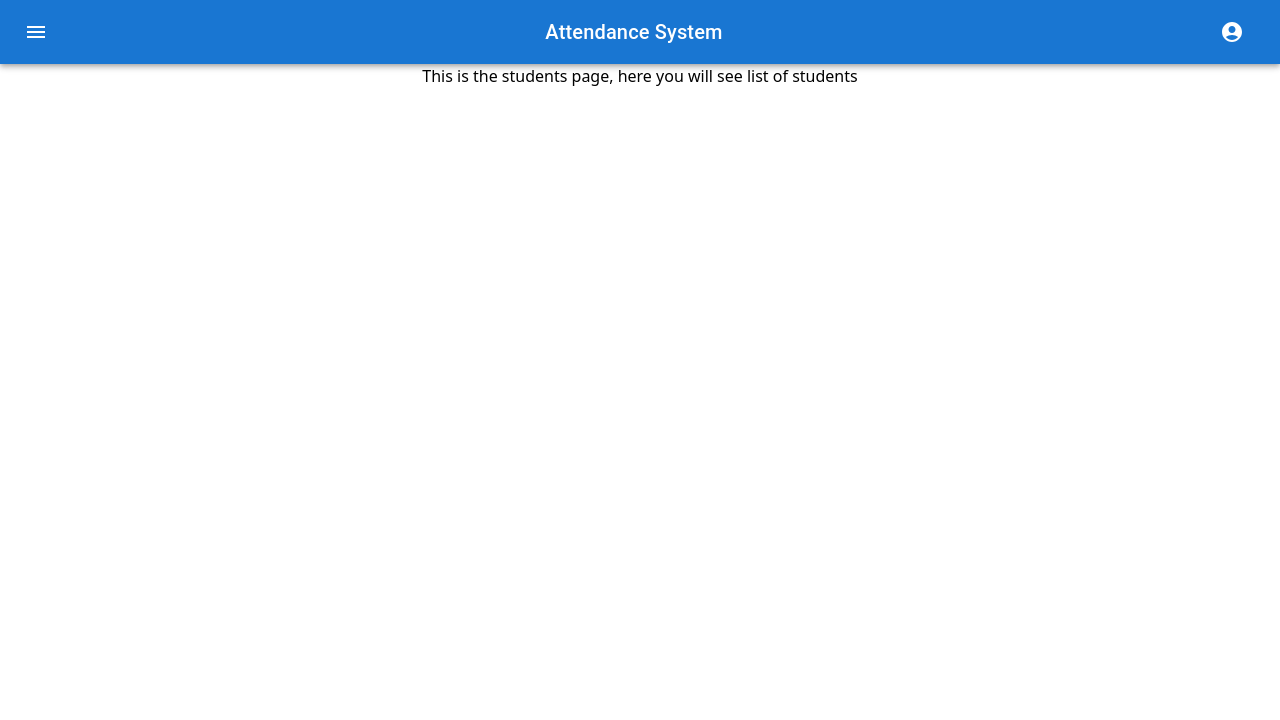
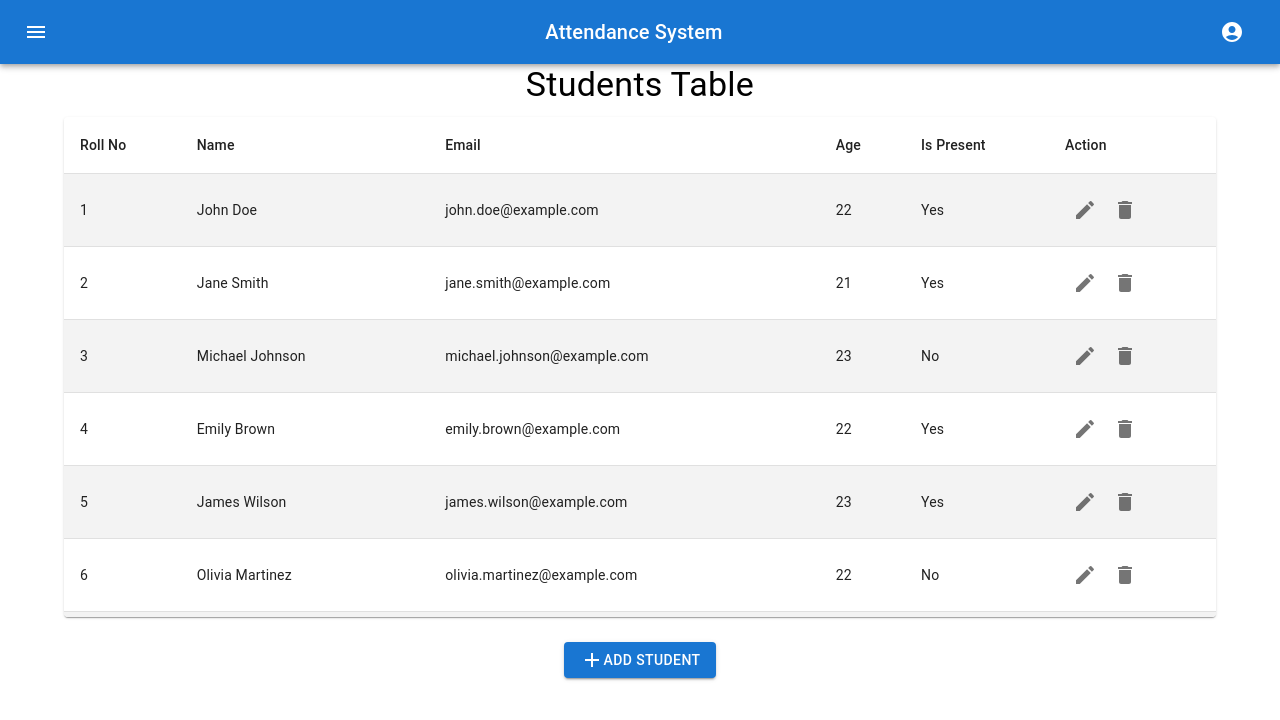
Before and after one commit to vaishak02/attendance-frontend, a React (Create React App) app: page /home/students in a window 1280 px wide. Shown: the top 720 px of the page. Built offline with nearby package versions, Linux system fonts and the light colour scheme; sample sign-in values are in the browser's storage.

Commit message:
Students table created

```diff
--- a/src/pages/Students.jsx
+++ b/src/pages/Students.jsx
@@ -1,5 +1,228 @@
-export default function Students() {
+import React, { useState } from "react";
+import {
+  Table,
+  TableBody,
+  TableCell,
+  TableContainer,
+  TableHead,
+  TableRow,
+  Paper,
+  Button,
+  Dialog,
+  DialogTitle,
+  DialogContent,
+  DialogActions,
+  TextField,
+  IconButton,
+  Typography,
+  Box,
+} from "@mui/material";
+import { Edit, Add, Delete } from "@mui/icons-material";
+import { styled } from "@mui/system";
+import studentsData from "../data/students.json";
+
+// Styled components
+const StyledTableContainer = styled(TableContainer)({
+  margin: "11px auto",
+  maxWidth: "90%",
+  height: 500,
+  overflowY: "auto",
+});
+
+const StyledTable = styled(Table)({
+  minWidth: 650,
+});
+
+const StyledTableRow = styled(TableRow)({
+  "&:nth-of-type(odd)": {
+    backgroundColor: "#f3f3f3",
+  },
+});
+
+const StyledButton = styled(Button)({
+  marginTop: "14px",
+});
+
+const StyledDialogActions = styled(DialogActions)({
+  display: "flex",
+  justifyContent: "space-between",
+});
+
+const Students = () => {
+  const [students, setStudents] = useState(studentsData);
+  const [openEditDialog, setOpenEditDialog] = useState(false);
+  const [editName, setEditName] = useState("");
+  const [editEmail, setEditEmail] = useState("");
+
+  const [openAddDialog, setOpenAddDialog] = useState(false);
+  const [newRollNumber, setNewRollNumber] = useState("");
+  const [newName, setNewName] = useState("");
+  const [newEmail, setNewEmail] = useState("");
+  const [newAge, setNewAge] = useState("");
+  const [isPresent, setIsPresent] = useState(false);
+
+  const handleViewProfile = (student) => {
+    setEditName(student.name);
+    setEditEmail(student.email);
+    setOpenEditDialog(true);
+  };
+
+  const handleEditProfile = () => {
+    setOpenEditDialog(false);
+  };
+
+  const handleDeleteStudent = (rollNumber) => {
+    const updatedStudents = students.filter(
+      (student) => student.rollNumber !== rollNumber
+    );
+    setStudents(updatedStudents);
+    setOpenEditDialog(false);
+  };
+
+  const handleAddStudent = () => {
+    const newStudent = {
+      rollNumber: parseInt(newRollNumber),
+      name: newName,
+      email: newEmail,
+      age: parseInt(newAge),
+      branch: "Computer Science",
+      semester: 8,
+      isPresent: isPresent,
+    };
+    setStudents([...students, newStudent]);
+    setOpenAddDialog(false);
+  };
+
   return (
-    <div>This is the students page, here you will see list of students</div>
+    <div>
+      <Typography variant="h4">Students Table</Typography>
+      <StyledTableContainer component={Paper}>
+        <StyledTable>
+          <TableHead>
+            <TableRow>
+              <TableCell>Roll No</TableCell>
+              <TableCell>Name</TableCell>
+              <TableCell>Email</TableCell>
+              <TableCell>Age</TableCell>
+              <TableCell>Is Present</TableCell>
+              <TableCell>Action</TableCell>
+            </TableRow>
+          </TableHead>
+          <TableBody>
+            {students.map((student) => (
+              <StyledTableRow key={student.rollNumber}>
+                <TableCell>{student.rollNumber}</TableCell>
+                <TableCell>{student.name}</TableCell>
+                <TableCell>{student.email}</TableCell>
+                <TableCell>{student.age}</TableCell>
+                <TableCell>{student.isPresent ? "Yes" : "No"}</TableCell>
+                <TableCell>
+                  <Box display="flex" alignItems="center">
+                    <IconButton onClick={() => handleViewProfile(student)}>
+                      <Edit />
+                    </IconButton>
+                    <IconButton
+                      onClick={() => handleDeleteStudent(student.rollNumber)}
+                    >
+                      <Delete />
+                    </IconButton>
+                  </Box>
+                </TableCell>
+              </StyledTableRow>
+            ))}
+          </TableBody>
+        </StyledTable>
+      </StyledTableContainer>
+
+      <StyledButton
+        variant="contained"
+        color="primary"
+        onClick={() => setOpenAddDialog(true)}
+      >
+        <Add /> Add Student
+      </StyledButton>
+
+      <Dialog open={openEditDialog} onClose={() => setOpenEditDialog(false)}>
+        <DialogTitle>Edit Profile</DialogTitle>
+        <DialogContent>
+          <TextField
+            label="Name"
+            value={editName}
+            onChange={(e) => setEditName(e.target.value)}
+            fullWidth
+            margin="normal"
+          />
+          <TextField
+            label="Email"
+            value={editEmail}
+            onChange={(e) => setEditEmail(e.target.value)}
+            fullWidth
+            margin="normal"
+          />
+        </DialogContent>
+        <StyledDialogActions>
+          <Button onClick={handleEditProfile} color="primary">
+            Save Changes
+          </Button>
+          <Button onClick={() => setOpenEditDialog(false)} color="secondary">
+            Discard Changes
+          </Button>
+        </StyledDialogActions>
+      </Dialog>
+
+      <Dialog open={openAddDialog} onClose={() => setOpenAddDialog(false)}>
+        <DialogTitle>Add Student</DialogTitle>
+        <DialogContent>
+          <TextField
+            label="Roll Number"
+            value={newRollNumber}
+            onChange={(e) => setNewRollNumber(e.target.value)}
+            fullWidth
+            margin="normal"
+            type="number"
+          />
+          <TextField
+            label="Name"
+            value={newName}
+            onChange={(e) => setNewName(e.target.value)}
+            fullWidth
+            margin="normal"
+          />
+          <TextField
+            label="Email"
+            value={newEmail}
+            onChange={(e) => setNewEmail(e.target.value)}
+            fullWidth
+            margin="normal"
+          />
+          <TextField
+            label="Age"
+            value={newAge}
+            onChange={(e) => setNewAge(e.target.value)}
+            fullWidth
+            margin="normal"
+            type="number"
+          />
+          <TextField
+            label="Is Present"
+            value={isPresent}
+            onChange={(e) => setIsPresent(e.target.checked)}
+            fullWidth
+            margin="normal"
+            type="checkbox"
+          />
+        </DialogContent>
+        <StyledDialogActions>
+          <Button onClick={handleAddStudent} color="primary">
+            Add Student
+          </Button>
+          <Button onClick={() => setOpenAddDialog(false)} color="secondary">
+            Cancel
+          </Button>
+        </StyledDialogActions>
+      </Dialog>
+    </div>
   );
-}
+};
+
+export default Students;
```
